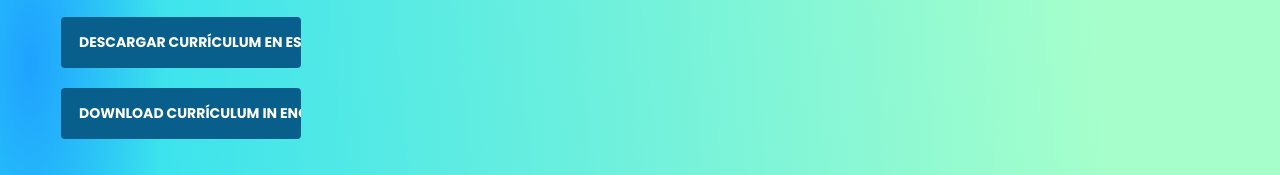
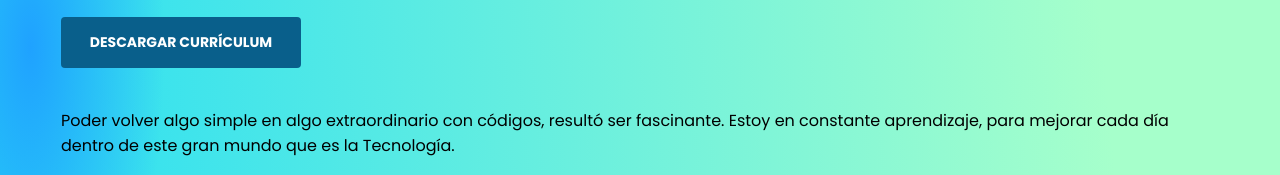
Before and after one commit to adrievelyn/portafolio, a plain HTML site: page index.html in a window 1280 px wide. Shown: the part 619-794 px from the top of the page. Drawn offline with Linux system fonts and the light colour scheme.

Commit message:
eliminando boton repetido

```diff
--- a/css/mobile.css
+++ b/css/mobile.css
@@ -24,7 +24,7 @@
 	--body2: 14px/22px var(--fontBase);
 	--body3: 20px/31px var(--fontBase);
 	--button: bold 14px/25px var(--fontBase);
-	--caption: 12px/19px var(--fontBase);
+	--caption: 12px/25px var(--fontBase);
 	/* --purple: #310A90; */
 	/* --purple: #AF87CE; */
 	--purple: #095F8B;
--- a/index.html
+++ b/index.html
@@ -76,8 +76,8 @@
              </div>
              <!-- <div class='button-cv'>
              <a href="https://drive.google.com/file/d/1P-fuvUn1Sb5HaH9twKg_PVWXcbGfP-wY/view?usp=sharing">Descargar Currículum</a> -->
-             <input class='button_download-cv' type="button" onclick="location.href='https://drive.google.com/file/d/1R4SBSKTXmQs6VwPPIRMwy6thwOoKhsmk/view?usp=sharing';"  value="Descargar Currículum en Español" />
-             <input class='button_download-cv' type="button" onclick="location.href='https://drive.google.com/file/d/1RF644EdIKS73vWy3RMItOnm2dpLFxvSD/view?usp=sharing';"  value="Download Currículum in English" />
+             <input class='button_download-cv' type="button" onclick="location.href='https://drive.google.com/file/d/1R4SBSKTXmQs6VwPPIRMwy6thwOoKhsmk/view?usp=sharing';"  value="Descargar Currículum" />
+          <!--    <input class='button_download-cv' type="button" onclick="location.href='https://drive.google.com/file/d/1RF644EdIKS73vWy3RMItOnm2dpLFxvSD/view?usp=sharing';"  value="Download Currículum in English" /> -->
             <!-- </div> -->
              <!-- <button class='header-button2'>Descargar Currículum</button> -->
                  <p class='about-me'>
```
